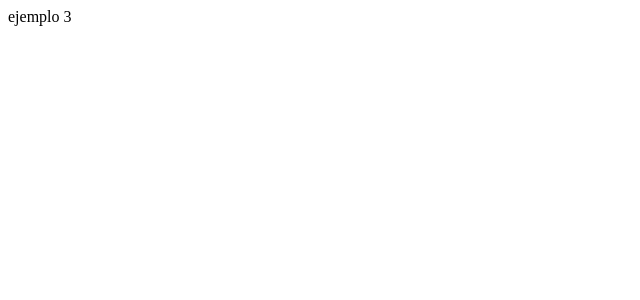
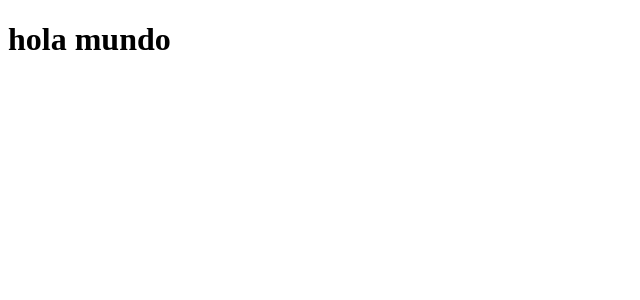
Before and after one commit to jhfranco2/tienda-online-deportiva-front, an Angular app: page / in a window 1280 px wide. Shown: the top 300 px of the page, without its empty margins (0-640 px from the left). Built offline with nearby package versions, Linux system fonts and the light colour scheme.

Commit message:
cambio del cambio a dockerfile

```diff
--- a/src/app/app.component.html
+++ b/src/app/app.component.html
@@ -1 +1 @@
-ejemplo 3
+<h1>hola mundo</h1>
```
Also changed, not shown: 1 other file (tests, documents, lock files or other folders).
